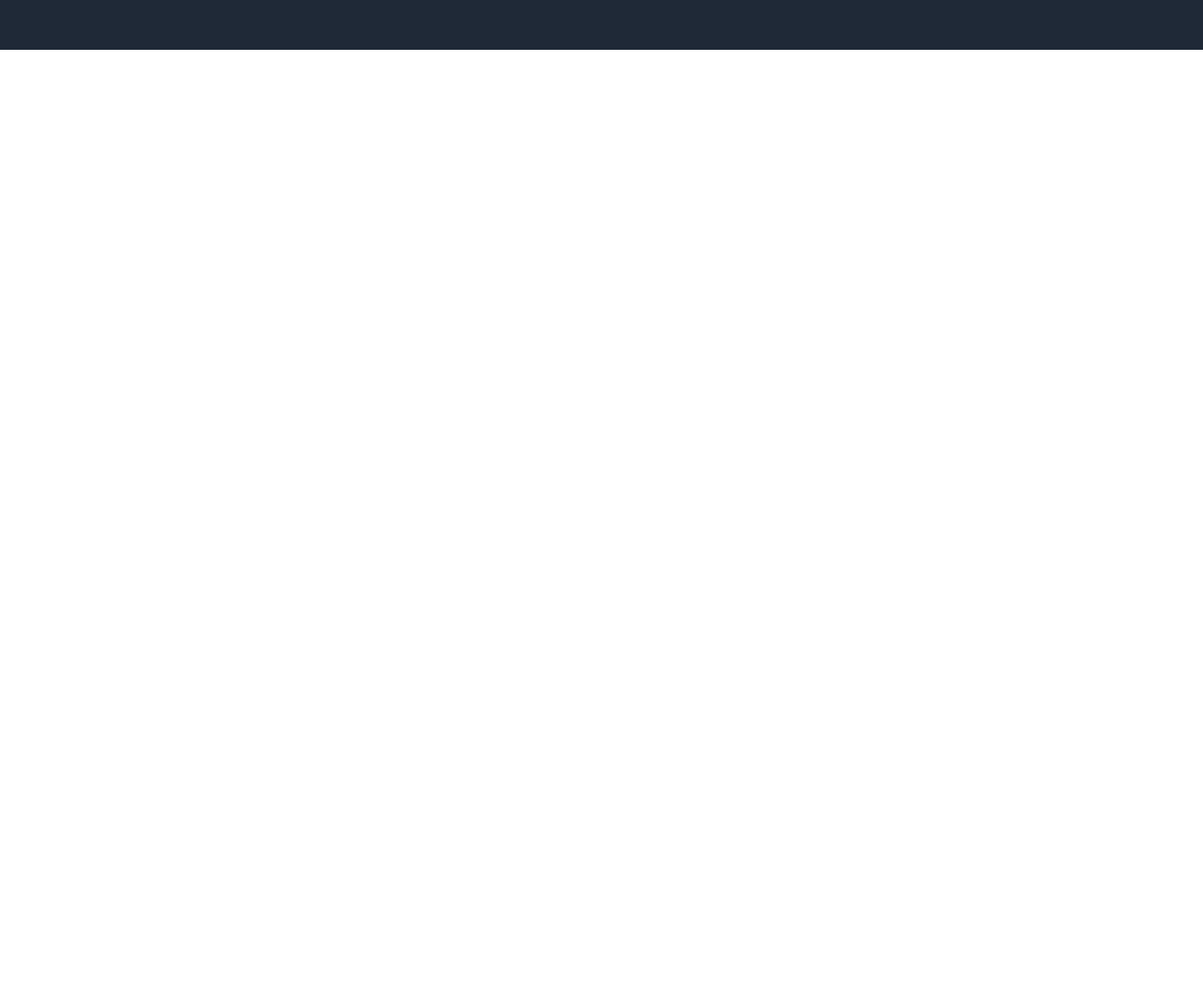
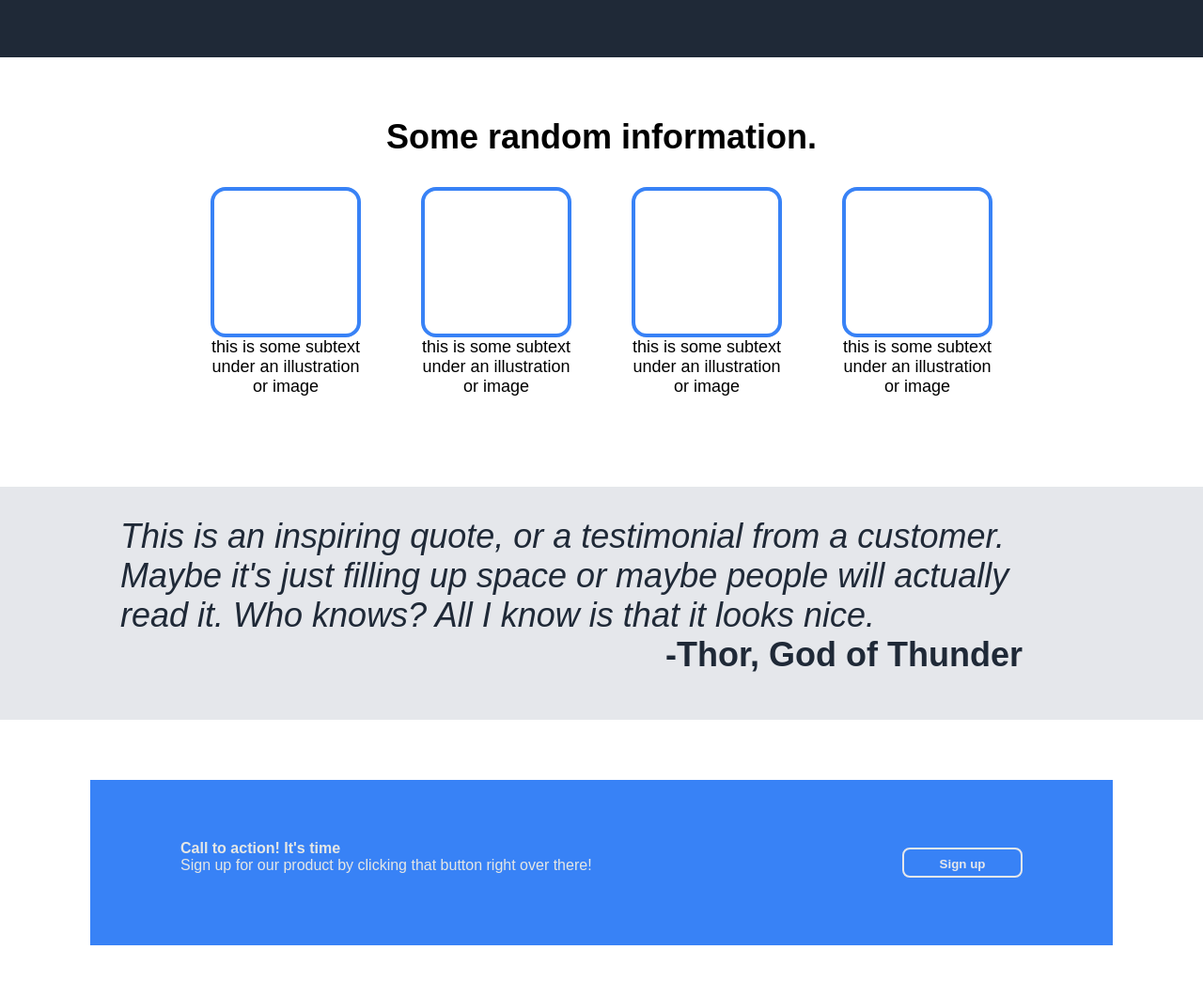
Before and after one commit to jawseep/landing-zone, a plain HTML site: page index.html in a window 1280 px wide. Shown: the part 240-1284 px from the top of the page at 94% size. Before the commit the page ends 800 px from the top, so only its background shows below. Drawn offline with Linux system fonts and the light colour scheme.

Commit message:
EDIT THE HTML AND CSS FILE OF LANDING PAGE
Modify the existing html and css file to style the landing page
project. Add content to the html and organize it in a child-parent
relationship for flexbox purposes. Use css to style the webpage
according to the set standard. The four sections of the landing zone
page are added.

```diff
--- a/index.html
+++ b/index.html
@@ -29,7 +29,7 @@
             This website has some subtext that goes here under the main
             title. It's a smaller font and the color is lower contrast.
         </div>
-        <button>
+        <button class="webmain-button">
             Sign up
         </button>
     </div>
@@ -38,6 +38,65 @@
     </div>
  </div>
 
+ <div class="random-info">
+    <div class="info">
+        <div>Some random information.</div>
+    </div>
+    <div class="image-box">
+        <div class="box1">
+            <div class="box"></div>
+            <div class="random-info-contents">
+                this is some subtext under an illustration or image
+            </div>
+        </div>
+        <div class="box2">
+            <div class="box"></div>
+            <div class="random-info-contents">
+                this is some subtext under an illustration or image
+            </div>
+        </div>
+        <div class="box3">
+            <div class="box"></div>
+            <div class="random-info-contents">
+                this is some subtext under an illustration or image
+            </div>
+        </div>
+        <div class="box4">
+            <div class="box"></div>
+            <div class="random-info-contents">
+                this is some subtext under an illustration or image
+            </div>
+        </div>
+    </div>
+ </div>
+
+ <div class="inspiring-quote-section">
+    <p class="quote"><i>
+        This is an inspiring quote, or a testimonial from a customer.
+        Maybe it's just filling up space or maybe people will actually
+        read it. Who knows? All I know is that it looks nice.
+    </i></p>
+    <p class="Thor"><b>
+        -Thor, God of Thunder
+    </b></p>
+ </div>
+
+ <div class="sub-footer">
+    <div class="subfooter-maincontent">
+        <p class="subfooter-header"><b>
+            Call to action! It's time
+        </b></p>
+        <p class="subfooter-text">
+            Sign up for our product by clicking that button right over
+            there!
+        </p>
+    </div>
+    <div class="subfooter-signup">
+        <button class="subfooter-button">
+            Sign up
+        </button>
+    </div>
+ </div>
     <!-- <div class="Header">
         <div class="header-links">
         <ul class="left-links">
--- a/styles.css
+++ b/styles.css
@@ -11,7 +11,7 @@
     display: flex;
     background-color: #1f2937;
     color: #e5e7eb;
-    padding: 0rem 4rem 0rem 4rem;
+    padding: 0rem 6rem 0rem 6rem;
 }
 
 .Header-logo {
@@ -38,13 +38,15 @@
     font-family: sans-serif;
     display: flex;
     background-color: #1f2937;
-    padding: 4rem 4rem 4rem 4rem;
+    padding: 4rem 6rem 4rem 6rem;
+    /* flex-wrap: wrap; */
 }
 
 .webmain-1 {
     display: flex;
     flex-direction: column;
     margin-right: 1.5rem;
+    flex-shrink: 1;
 }
 
 .awesome {
@@ -58,16 +60,22 @@
     color: #e5e7eb;
 }
 
-button {
+.webmain-button {
     background-color: #3882f6;
     width: 5rem;
     height: 2rem;
     margin-top: .5rem;
+    margin-bottom: .5rem;
     justify-content: flex-end;
     border-radius: .5rem;
     border: none;
     font-weight: bold;
     color: #e5e7eb;
+}
+
+.webmain-button:hover {
+    background-color: #183d79;
+    transition-duration: 0.2s;
 }
 
 .webmain-image {
@@ -77,10 +85,117 @@ button {
     padding: 2rem;
     color: #eeeeee;
     background-color: #7e7f80;
+    height: auto;
     width: auto;
     flex-grow: 1;
     flex-shrink: 0;
-    /* margin-left: 1.5rem; */
+}
+
+.random-info {
+    display: flex;
+    flex-direction: column;
+    padding: 4rem 6rem 6rem 6rem;
+}
+
+.info {
+    display: flex;
+    align-items: center;
+    justify-content: center;
+    padding: 0rem 4rem 2rem 4rem;
+    font-size: 2.25rem;
+    font-weight: bold;
+}
+
+.image-box {
+    display: flex;
+    justify-content: center;
+    align-items: center;
+    flex-shrink: 1;
+    flex-wrap: wrap;
+}
+
+.box1, .box2, .box3, .box4 {
+    display: flex;
+    flex-direction: column;
+    margin: 0rem 2rem 0rem 2rem;
+}
+
+.box {
+    align-self: center;
+    justify-self: center;
+    border: .3rem solid #3882f6;
+    border-radius: 1rem;
+    width: 10rem;
+    height: 10rem;
+}
+
+.random-info-contents {
+    width: 10rem;
+    height: auto;
+    font-size: 1.125rem;
+    text-align: center;
+}
+
+.inspiring-quote-section {
+    display: flex;
+    flex-direction: column;
+    justify-content: center;
+    align-items: center;
+    background-color: #e5e7eb;
+    font-size: 2.25rem;
+    color: #1f2937;
+    font-style: light italic;
+    padding: 2rem 8rem 3rem 8rem;
+    width: auto;
+}
+
+.quote {
+    align-self: center;
+    margin-right: 4rem;
+}
+
+.Thor {
+    /* display: flex; */
+    justify-self: center;
+    align-self: flex-end;
+    margin-right: 4rem;
+}
+
+.sub-footer {
+    display: flex;
+    background-color: #3882f6;
+    color: #e5e7e5;
+    width: auto;
+    gap: 1rem;
+    padding: 4rem 6rem 4rem 6rem;
+    margin: 4rem 6rem 4rem 6rem;
+}
+
+.subfooter-maincontent {
+    display: flex;
+    flex-direction: column;
+    align-self: flex-start;
+}
+
+.subfooter-signup {
+    display: flex;
+    justify-self: flex-end;
+    margin-left: auto;
+}
+
+.subfooter-button {
+    background-color: #3882f6;
+    height: 2rem;
+    margin-top: .5rem;
+    margin-bottom: .5rem;
+    padding: .5rem 2rem .5rem 2rem;
+    flex-wrap: nowrap;
+    width: 8rem;
+    justify-content: flex-end;
+    border-radius: .5rem;
+    border: 2.5px solid #e5e7eb;
+    font-weight: bold;
+    color: #e5e7eb;
 }
 
 /* .Header {
```
